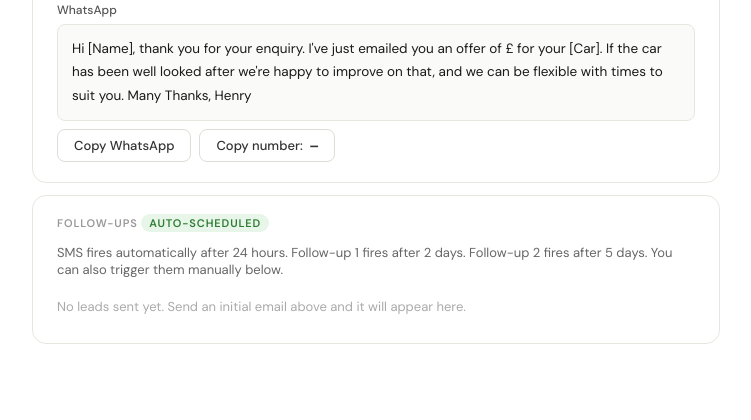
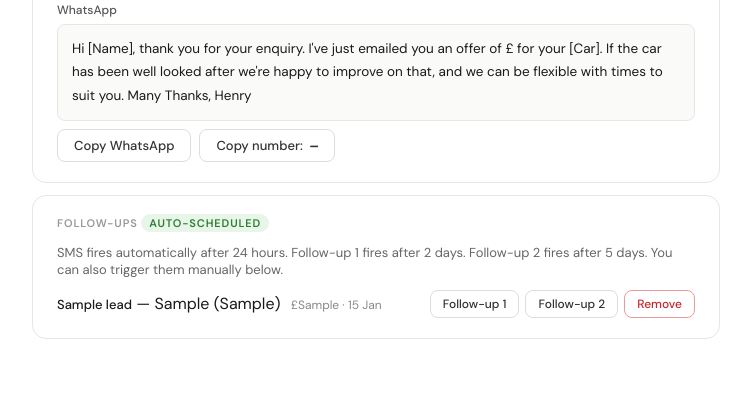
Before and after one commit to flyingfenman/epping-lead-tool, a Flask app: page / in a window 1280 px wide. Shown: the part 1223-1643 px from the top of the page, without its empty margins (264-1015 px from the left). After the commit the page ends 1562 px from the top, so only its background shows below. Run offline with Flask 3, Linux system fonts and the light colour scheme; tables that the repository leaves empty hold one stand-in row (values such as "Sample post").

Commit message:
Load dashboard lead log from database instead of localStorage

```diff
--- a/app.py
+++ b/app.py
@@ -537,6 +537,11 @@ def status():
     update_status(data.get("lead_id"), data.get("status"))
     return jsonify({"ok": True})
 
+@app.route("/api/leads")
+def api_leads():
+    leads = get_all_leads()
+    return jsonify([dict(l) for l in leads])
+
 @app.route("/leads")
 def leads_page():
     return render_template("leads.html", leads=get_all_leads())
--- a/templates/index.html
+++ b/templates/index.html
@@ -150,8 +150,19 @@
   // and the logo) is added automatically when the email is sent.
   const SIGN_OFF = `Kind regards,`;
 
-  let leads = JSON.parse(localStorage.getItem('scb_leads') || '[]');
-  function saveLocal() { localStorage.setItem('scb_leads', JSON.stringify(leads)); }
+  let leads = [];
+  function saveLocal() {}
+  async function loadLeads() {
+    const res = await fetch('/api/leads');
+    const data = await res.json();
+    leads = data.map(l => ({
+      id: l.id, name: l.name, car: l.car, reg: l.reg,
+      email: l.email, phone: l.phone, price: l.offer,
+      market_target: l.market_target, sentAt: l.created_at
+    }));
+    renderLog();
+  }
+  loadLeads();
 
   function normalisePhone(num) {
     num = num.replace(/\s+/g, '');
@@ -282,8 +293,7 @@ function formatPrice(val) {
     try {
       const result = await doSend({ ...v, subject: `${v.reg}, Epping Car Buyer`, body: emailBody(v.first_name, v.car, v.price, v.market_target), save: true });
       btn.textContent = 'Sent'; btn.classList.add('success');
-      leads.unshift({ ...v, id: result.lead_id, sentAt: Date.now() });
-      saveLocal(); renderLog();
+      await loadLeads();
       setTimeout(() => { btn.textContent = 'Send email & save lead'; btn.classList.remove('success'); btn.disabled = false; }, 2500);
     } catch (err) {
       btn.textContent = 'Failed'; btn.classList.add('error');
@@ -325,7 +335,7 @@ function formatPrice(val) {
     }
   }
 
-  function removeLead(index) { leads.splice(index, 1); saveLocal(); renderLog(); }
+  function removeLead(index) { leads.splice(index, 1); renderLog(); }
 
   function renderLog() {
     const log = document.getElementById('lead-log');
```
